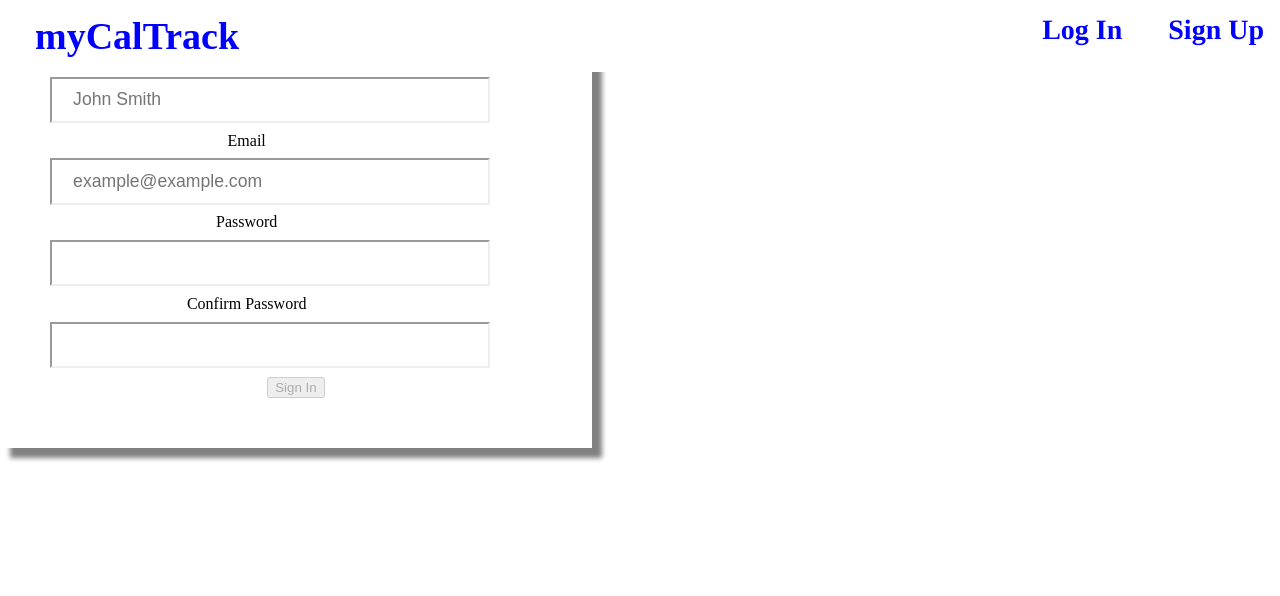
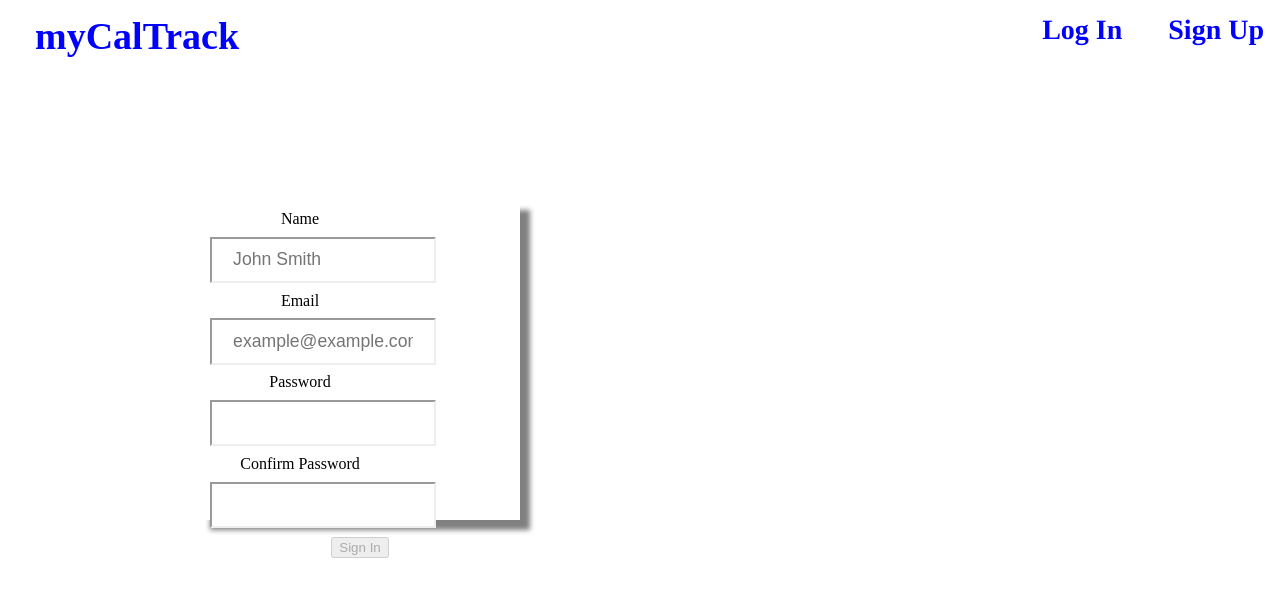
Before and after one commit to mayteozoria/Cal-Track, a React (Vite) app in the folder client/: page /signupgoal in a window 1280 px wide. Shown: the top 596 px of the page. Built offline with nearby package versions, Linux system fonts and the light colour scheme; no server answers.

Commit message:
Added API

```diff
--- a/client/src/App.css
+++ b/client/src/App.css
@@ -46,7 +46,7 @@ h1{
  display: flex;
 }
 
-  .inside-box {
+.inside-box {
     box-shadow: rgba(14, 30, 37, 0.12) 0px 2px 4px 0px,
 		rgba(14, 30, 37, 0.32) 0px 2px 16px 0px;
 	height: 400px;
@@ -63,28 +63,22 @@ h1{
   }
 
 
-
-
 form{
-  width: 100%;
-  padding: 50px;
+  width: 300px;
+  height:300px;
+  padding: 10px;
   /* border-radius: 10px; */
   box-shadow: 10px 10px 5px grey;
   background-color: white;
-}
-
-form,
-.input-wrapper {
-  margin: auto;
-  width: 100%;
-}
-
-form label {
-  align-self: flex-start;
+  margin-left:  auto;
+  margin-right:  auto;
+  position: absolute;
+  top: 200px;
+  left:200px;
 }
 
 .input-wrapper {
-  width: 80%;
+  width: 60%;
   margin: 0;
   padding: 0;
 }
--- a/client/src/components/Search.jsx
+++ b/client/src/components/Search.jsx
@@ -1,6 +1,6 @@
 const Search = (props) => {
   return (
-    <div className="search">
+    <div className="search-foods">
       <form onSubmit={props.handleChange}>
         <input
           type="text"
--- a/client/src/pages/Food.jsx
+++ b/client/src/pages/Food.jsx
@@ -1,31 +1,37 @@
+import axios from 'axios'
 import { useState, useEffect } from 'react'
-import { GetFoods } from '../services/FoodServices'
-import { BASE_URL, API_KEY } from '../globals'
+// import { GetFoods } from '../services/FoodServices'
+import { API_KEY } from '../globals'
 import Search from '../components/Search'
 
 const Food = () => {
   const [searchQuery, setSearchQuery] = useState('')
   const [searchResults, setSearchResults] = useState([])
 
-  useEffect(() => {
-    const getFoods = async () => {
-      const response = await axios.get(
-        `https://api.calorieninjas.com/v1/nutrition?query=${API_KEY}${searchQuery}`
-      )
-      console.log(response.data.results)
-      setSearchResults(response.data.results)
-    }
-    getFoods()
-  })
+  // useEffect(() => {
+  const getFoods = async () => {
+    const response = await axios.get(
+      `https://api.calorieninjas.com/v1/nutrition?query=` + searchQuery,
+      { headers: { 'X-Api-Key': `${API_KEY}` } }
+    )
+    console.log(response)
+    setSearchResults(response.data.results)
+  }
+  // getFoods()
+  // }, [])
 
   const handleChange = (e) => {
     e.preventDefault()
+    console.log(searchQuery)
     getFoods()
   }
 
   const onChange = (e) => {
     setSearchQuery(e.target.value)
   }
+  // const onSubmit = (e) => {
+  //   e.preventDefault()
+  // }
 
   return (
     <div>
--- a/client/src/services/api.js
+++ b/client/src/services/api.js
@@ -1,5 +1,5 @@
 import Axios from 'axios'
-export const BASE_URL = 'http://localhost:3001'
+export const BASE_URL = 'https://api.api-ninjas.com/v1/nutrition?query='
 export const API_KEY = import.meta.env.VITE_NINJA_KEY
 
 const Client = Axios.create({ baseURL: BASE_URL })
```
